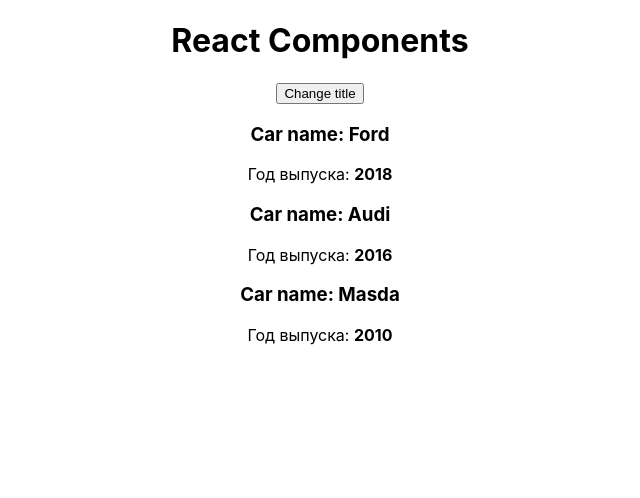
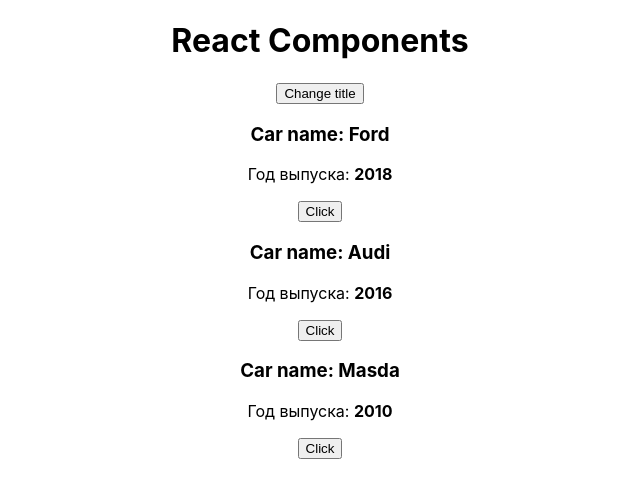
Before and after one commit to SergSmith64/react-udemu, a React (Create React App) app in the folder react-theory/: page / in a window 1280 px wide. Shown: the top 498 px of the page, without its empty margins (320-960 px from the left). Built offline with nearby package versions, Linux system fonts and the light colour scheme.

Commit message:
16: Passing parameters to a function

```diff
--- a/react-theory/src/App.js
+++ b/react-theory/src/App.js
@@ -17,11 +17,7 @@
 		pageTitle: 'React Components'
 	}
 	// создаю функцию, которая будет выполняться по нажатию кнопки
-	changeTitleHandler = () => {
-		console.log('Clicked...!');
-
-		const oldTitle = this.state.pageTitle;
-		const newTitle = oldTitle + ' (changed)';
+	changeTitleHandler = (newTitle) => {
 
 		// если надо изменить состояние на данной странице -
 		// надо вызвать setState
@@ -31,7 +27,6 @@
 	}
 
 	render() {
-		console.log('Render')
 		const divStyle = {
 			textAlign: 'center'
 		}
@@ -40,10 +35,24 @@
 		return (
 			<div style={divStyle}>
 				<h1>{this.state.pageTitle}</h1>
-				<button onClick={this.changeTitleHandler}>Change title</button>
-				<Car name={cars[0].name} year={cars[0].year} />
-				<Car name={cars[1].name} year={cars[1].year} />
-				<Car name={cars[2].name} year={cars[2].year} />
+				<button onClick={this.changeTitleHandler.bind(this, 'Chan')}>Change title</button>
+				<Car
+					name={cars[0].name}
+					year={cars[0].year}
+					// первый способ
+					onChangeTitle={this.changeTitleHandler.bind(this, cars[0].name)}
+				/>
+				<Car
+					name={cars[1].name}
+					year={cars[1].year}
+					// второй способ
+					onChangeTitle={() => this.changeTitleHandler(cars[1].name)}
+				/>
+				<Car
+					name={cars[2].name}
+					year={cars[2].year}
+					onChangeTitle={() => this.changeTitleHandler(cars[2].name)}
+				/>
 			</div>
 		);
 	}
--- a/react-theory/src/Car/Car.js
+++ b/react-theory/src/Car/Car.js
@@ -4,6 +4,7 @@
 	<div>
 		<h3>Car name: {props.name}</h3>
 		<p>Год выпуска: <strong>{props.year}</strong></p>
+		<button onClick={props.onChangeTitle}>Click</button>
 	</div>
 )
 
```
Also changed, not shown: 1 other file (tests, documents, lock files or other folders).
